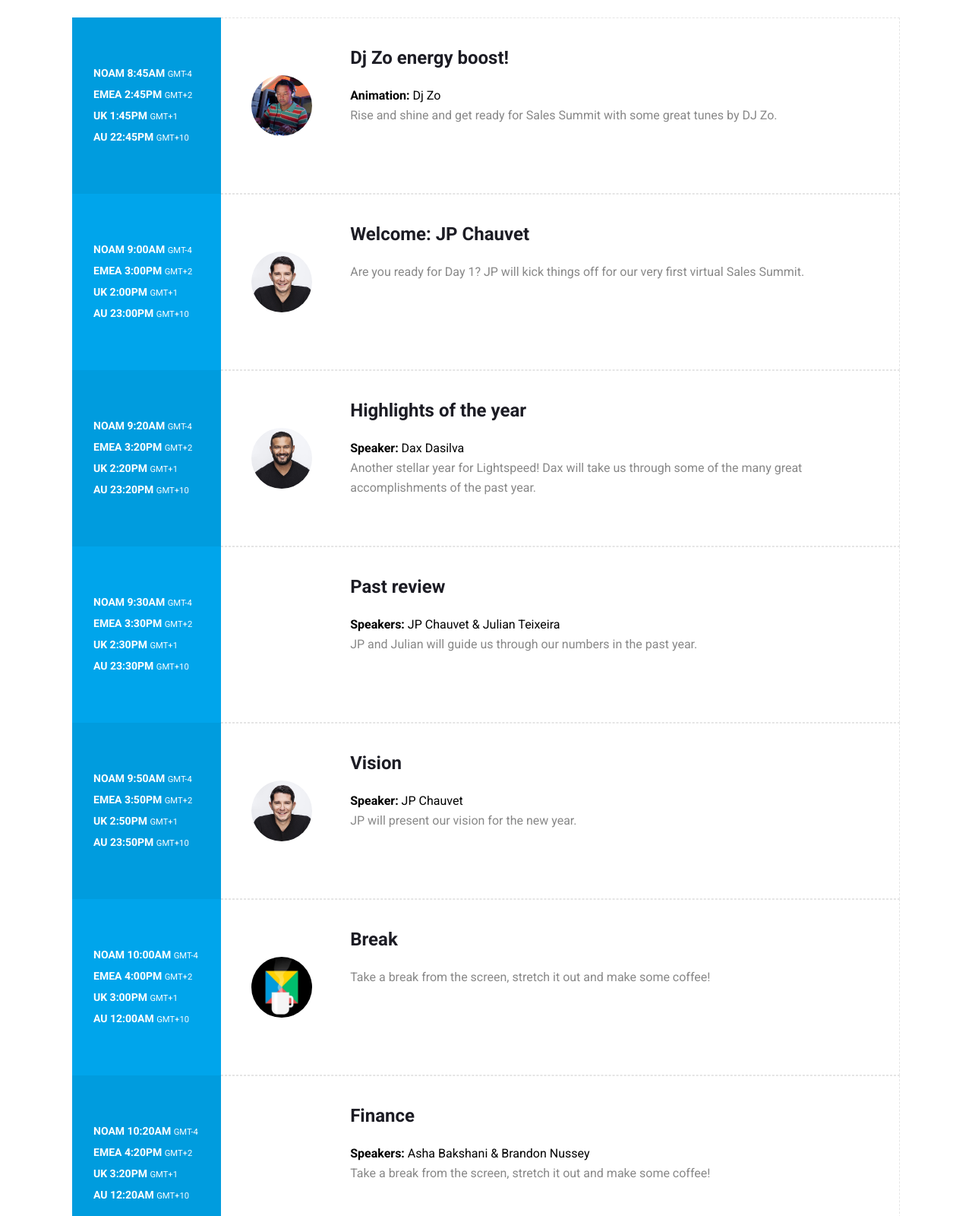
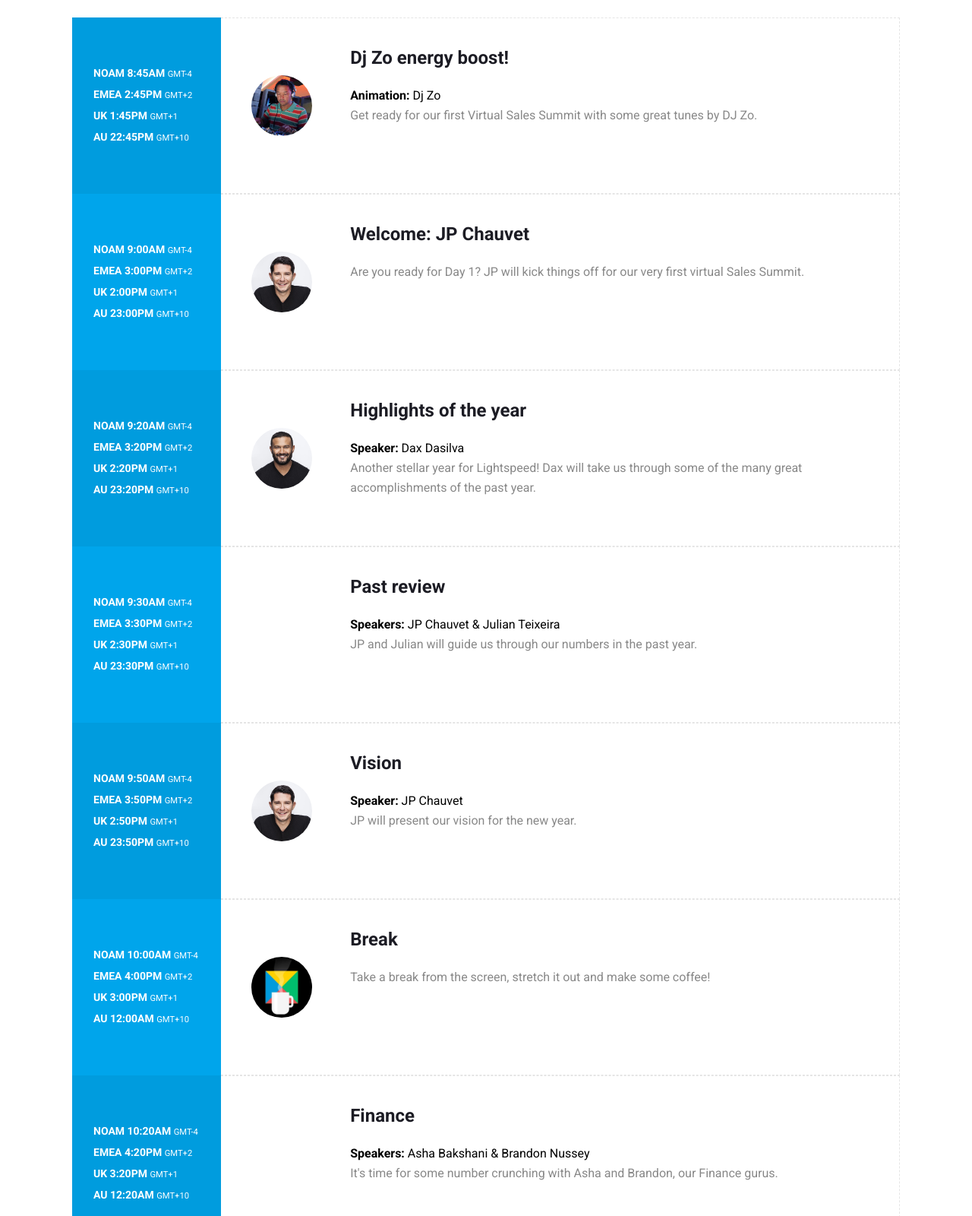
Before and after one commit to etiennedesign/microsite-sales-summit-2020, a plain HTML site: page agenda/index.html in a window 1280 px wide. Shown: the part 540-2140 px from the top of the page at 76% size. Drawn offline with Linux system fonts and the light colour scheme.

Commit message:
Update index.html

```diff
--- a/agenda/index.html
+++ b/agenda/index.html
@@ -148,7 +148,7 @@
                                     <h3 class="schedule-slot-title">Dj Zo energy boost!
                                     </h3>
                                     <p class="name-speaker"><b>Animation:</b> Dj Zo</p>
-                                    <p>Rise and shine and get ready for Sales Summit with some great tunes by DJ Zo.</p>
+                                    <p>Get ready for our first Virtual Sales Summit with some great tunes by DJ Zo.</p>
                                     <br/>
 
                                  </div>
@@ -282,7 +282,7 @@
                                     <h3 class="schedule-slot-title">Finance
                                     </h3>
                                     <p class="name-speaker"><b>Speakers:</b> Asha Bakshani & Brandon Nussey</p>
-                                    <p>Take a break from the screen, stretch it out and make some coffee!</p>
+                                    <p>It's time for some number crunching with Asha and Brandon, our Finance gurus.</p>
                                     <br/>
 
                                  </div>
```
